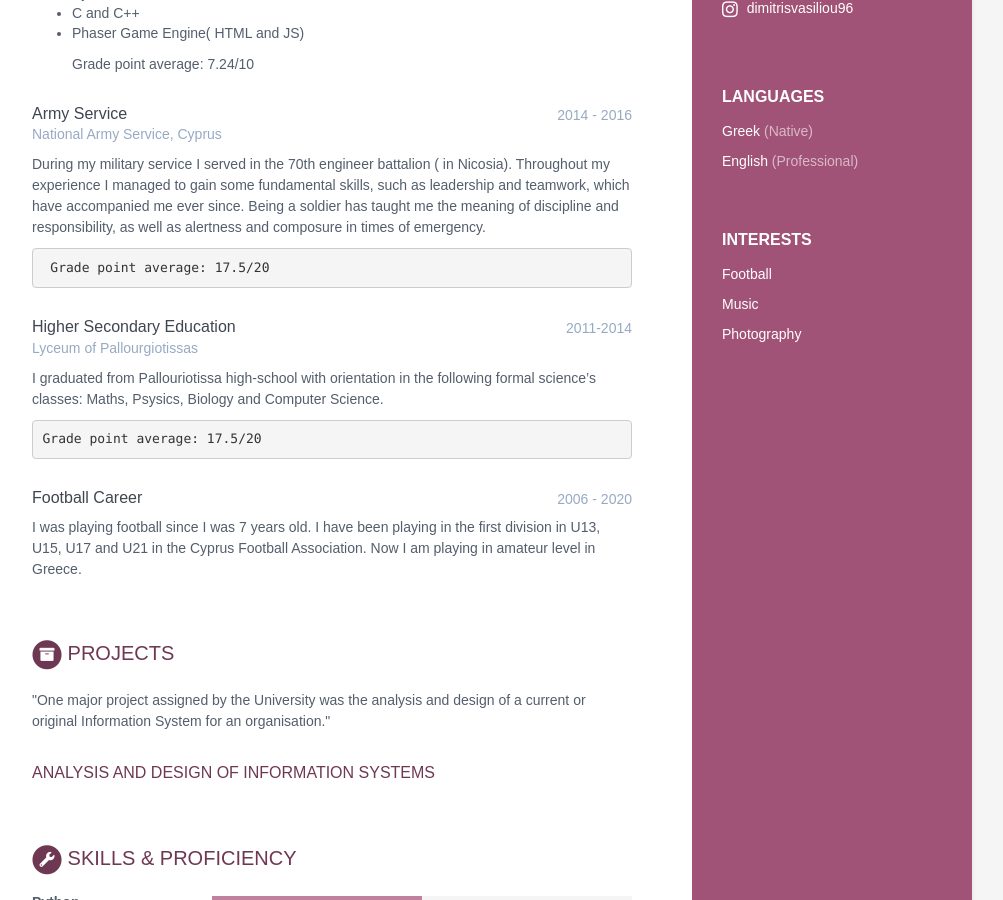
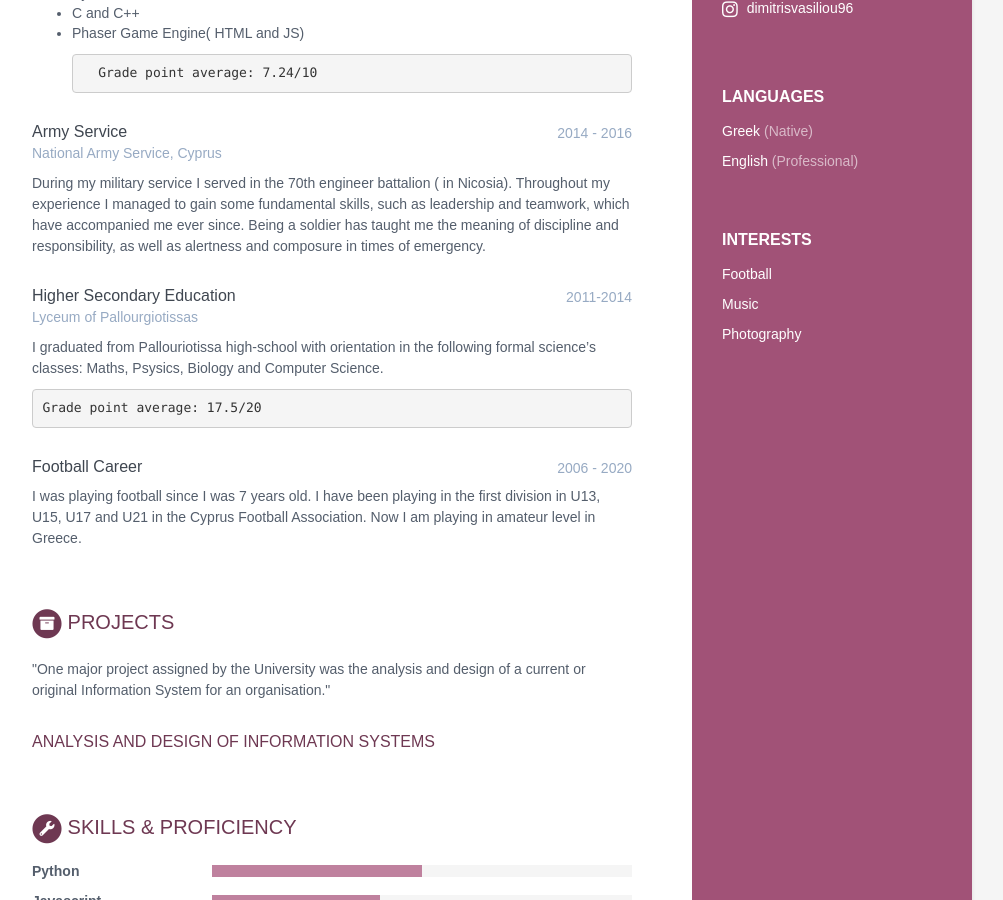
Before and after one commit to dimitrisg9/resume-cv, a Jekyll site: the page built from index.html, in a window 1280 px wide and 900 px high, scrolled down 546 px. Shown: the whole window, without its empty margins (168-1171 px from the left). Built offline with Jekyll 4.4.1, drawn with Linux system fonts in a browser that asks for light colours.

Commit message:
Update data.yml

```diff
--- a/_data/data.yml
+++ b/_data/data.yml
@@ -71,7 +71,7 @@ education:
         - C and C++
         - Phaser Game Engine( HTML and JS)
 
-            Grade point average: 7.24/10
+                Grade point average: 7.24/10
 
     - degree: Army Service
       university: National Army Service, Cyprus
@@ -82,8 +82,6 @@ education:
        such as leadership and teamwork, which have accompanied me ever since.
        Being a soldier has taught me the meaning of discipline and responsibility,
        as well as alertness and composure in times of emergency.
-
-            Grade point average: 17.5/20
 
     - degree: Higher Secondary Education
       university: Lyceum of Pallourgiotissas
```
